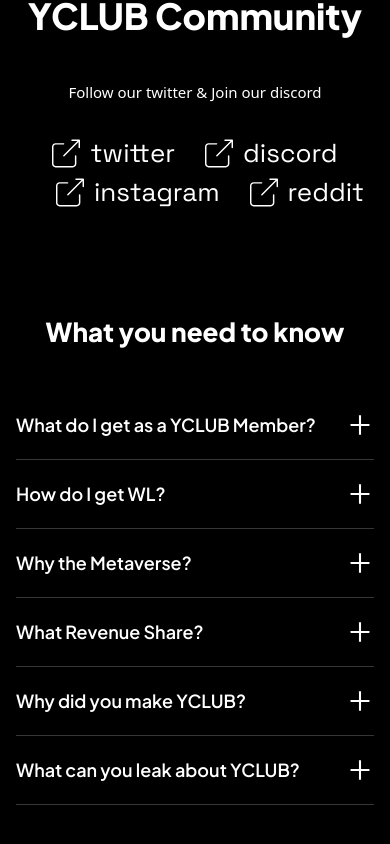
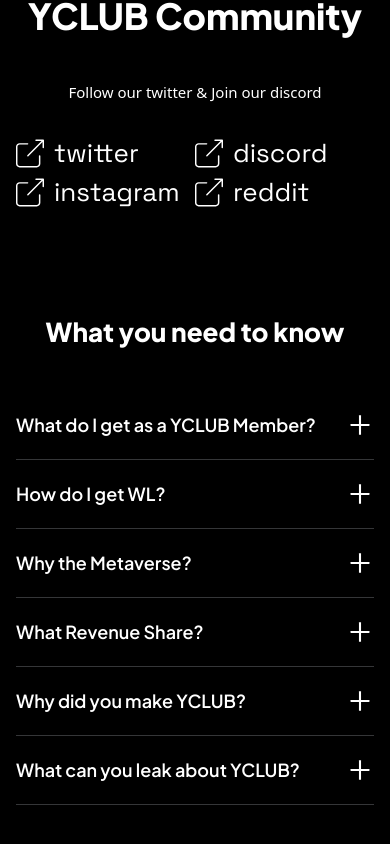
Before and after one commit to yclub-io/yachts-lending, a Next.js app: page / in a window 390 px wide. Shown: the part 6612-7456 px from the top of the page. Built offline with nearby package versions, Linux system fonts and the light colour scheme.

Commit message:
Yclub Community changed

```diff
--- a/components/YclubCommunity.js
+++ b/components/YclubCommunity.js
@@ -12,8 +12,8 @@ const YclubCommunity = () => {
           Follow our twitter &#38; Join our discord
         </p>
 
-        <div className="flex flex-wrap
-                        lg:mt-[64px] mt-[30px] lg:space-x-[100px] space-x-[30px]
+        <div className="lg:flex flex-row grid grid-cols-2 grid-flow-row
+                        lg:mt-[64px] mt-[30px] lg:space-x-[100px] m-auto
                         font-Grotesk lg:text-4xl text-[26px] font-normal lg:justify-start justify-center">
           <a href="https://twitter.com/yclub_io" target="_blank">
             <p className="flex">
@@ -37,7 +37,7 @@ const YclubCommunity = () => {
             </p>
           </a>
           <a href="https://t.me/yachtsnftclub" target="_blank">
-            <p className="flex">
+            <p className="flex mr-[70px]">
               <img src="./images/YclubCommunity/share_arrow.svg"
                    className="lg:mr-[15px] mr-[10px]"/>
               reddit
```
